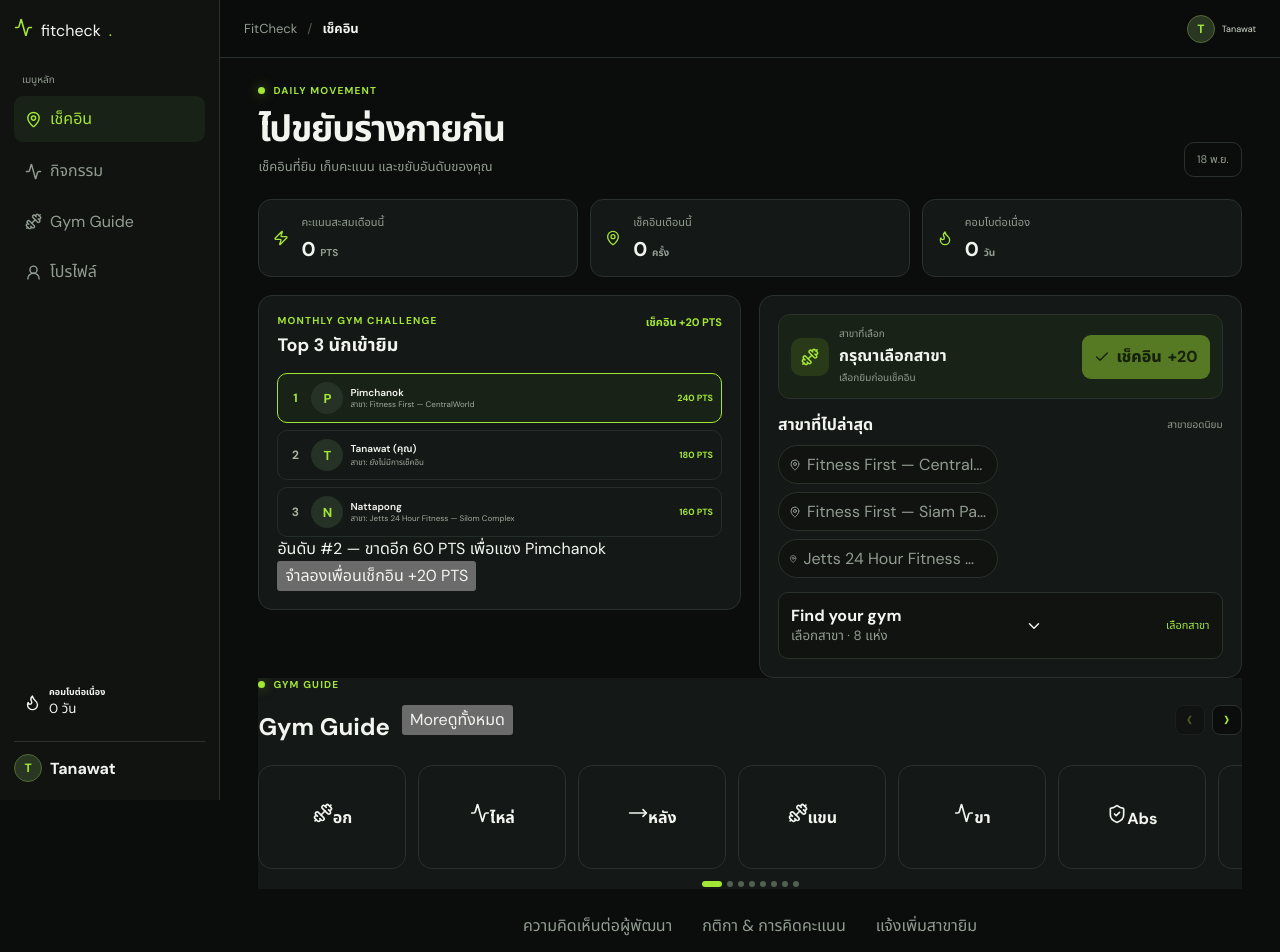
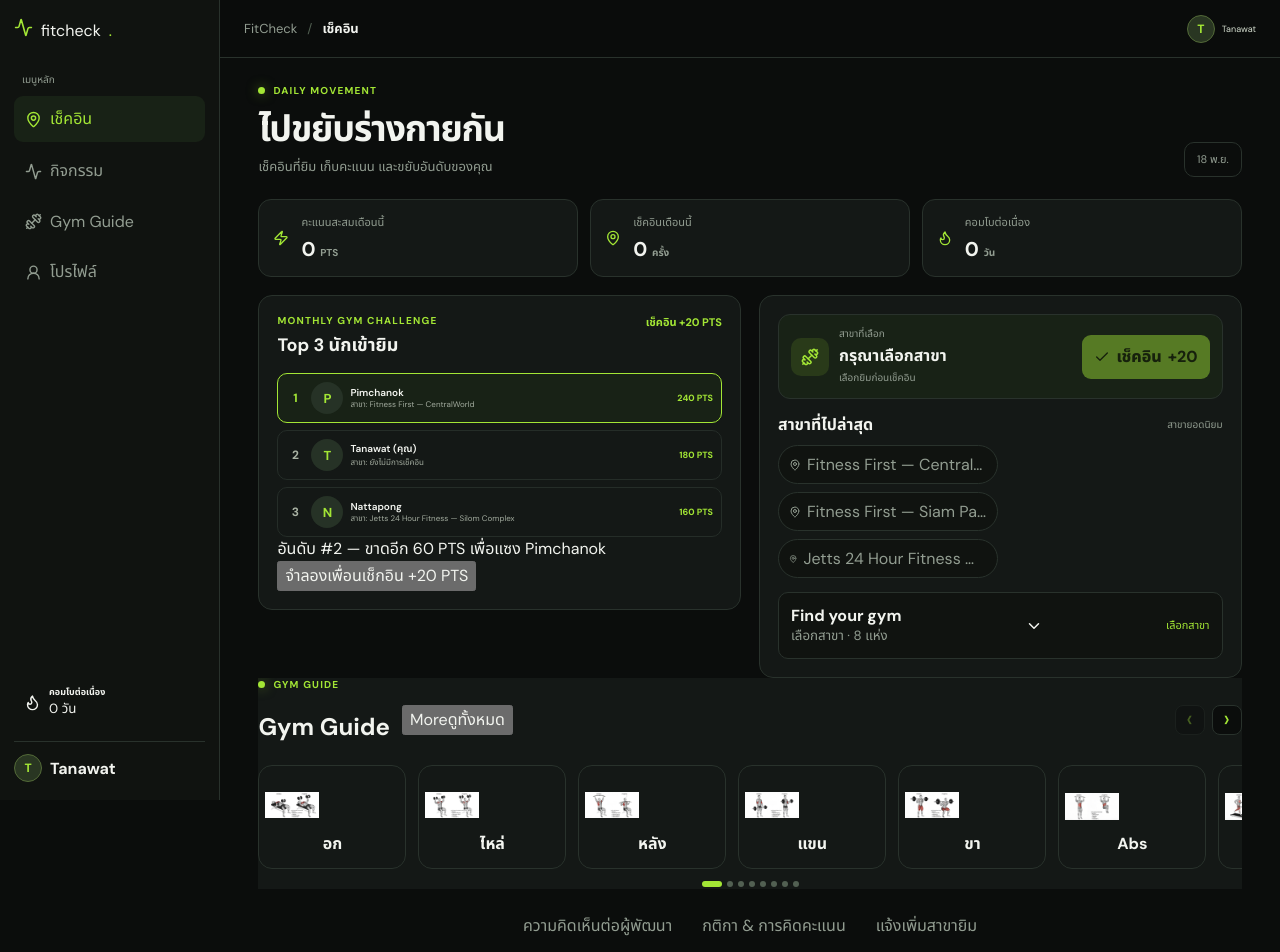
Before and after one commit to strongTWC/fitness-tracker, a React (Vite) app: page / in a window 1280 px wide. Shown: the top 952 px of the page. Built offline with nearby package versions, Linux system fonts and the light colour scheme.

Commit message:
Use existing anatomy images in Gym Guide category cards

```diff
--- a/src/guide-carousel.css
+++ b/src/guide-carousel.css
@@ -62,6 +62,18 @@
 .fit-guide-carousel-track > .fit-guide-tile:focus-visible {
   outline: 2px solid #a3e635;
   outline-offset: 2px;
+}
+
+.fit-guide-tile-image {
+  display: block;
+  width: 54px;
+  height: 54px;
+  flex: none;
+  object-fit: contain;
+}
+
+.fit-guide-carousel-track > .fit-guide-tile > svg {
+  display: none;
 }
 
 .fit-guide-carousel-track > .fit-guide-tile b {
--- a/src/guide-carousel.js
+++ b/src/guide-carousel.js
@@ -1,4 +1,32 @@
 const GUIDE_SELECTOR = '.fit-guide'
+const imageByCategory = {
+  'อก': 'chest.png',
+  'ไหล่': 'shoulders.png',
+  'หลัง': 'back.png',
+  'แขน': 'biceps.png',
+  'ขา': 'legs-calves.png',
+  Abs: 'abs.png',
+  Cardio: 'cardio.png',
+  Class: 'yoga.png',
+}
+
+function addCategoryImages(cards) {
+  cards.forEach((card) => {
+    if (card.querySelector('.fit-guide-tile-image')) return
+
+    const label = card.querySelector('b')?.textContent?.trim()
+    const imageFile = imageByCategory[label]
+    if (!imageFile) return
+
+    const image = document.createElement('img')
+    image.className = 'fit-guide-tile-image'
+    image.src = `${import.meta.env.BASE_URL}${imageFile}`
+    image.alt = ''
+    image.setAttribute('aria-hidden', 'true')
+    image.loading = 'lazy'
+    card.prepend(image)
+  })
+}
 
 function enhanceGuide(guide) {
   if (guide.dataset.carouselReady === 'true') return
@@ -11,6 +39,7 @@ function enhanceGuide(guide) {
   const cards = [...track.querySelectorAll('.fit-guide-tile')]
   if (!cards.length) return
 
+  addCategoryImages(cards)
   guide.dataset.carouselReady = 'true'
   scroller.classList.add('overflow-x-auto', 'snap-x', 'snap-mandatory')
   scroller.setAttribute('role', 'region')
```
